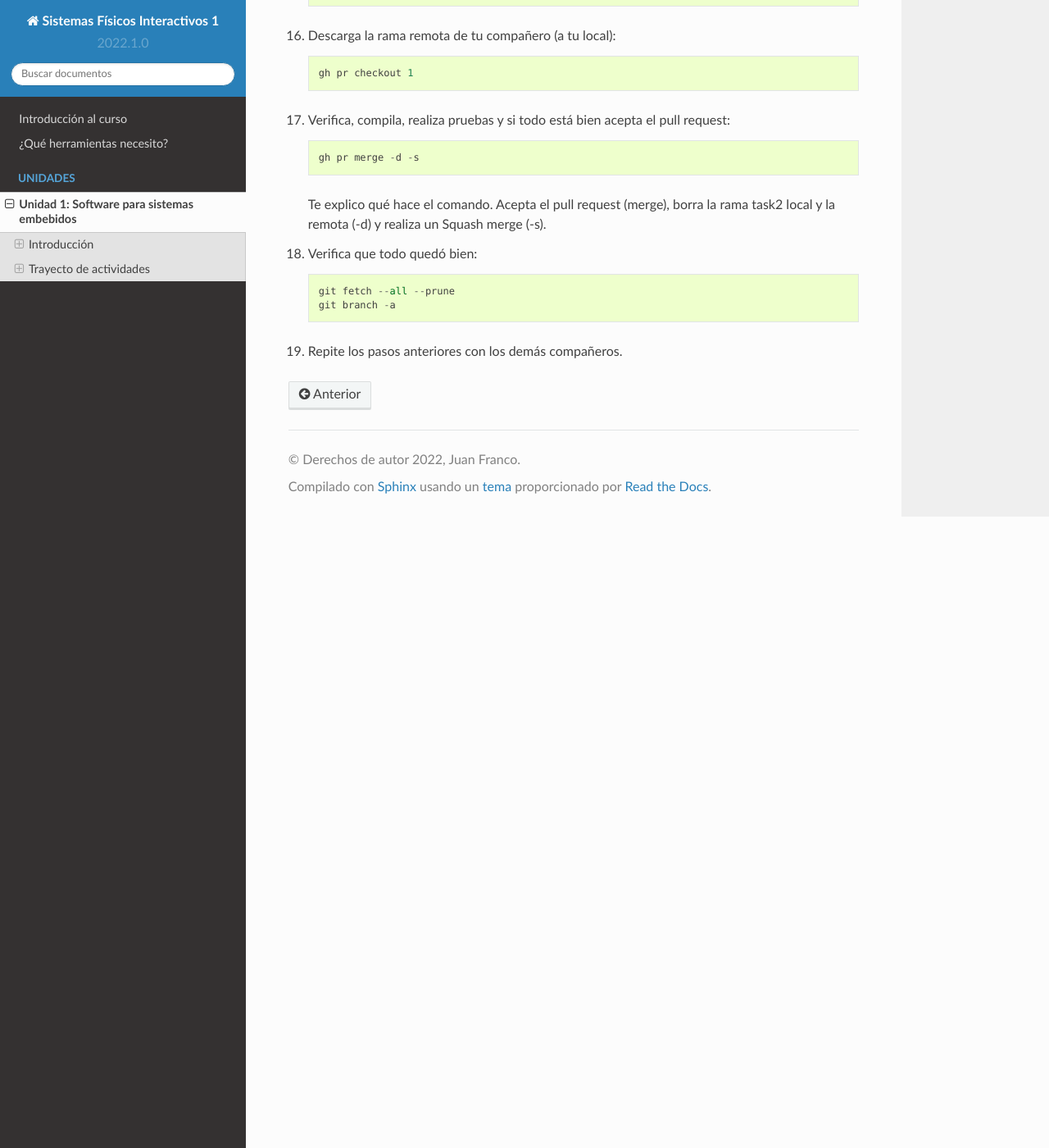
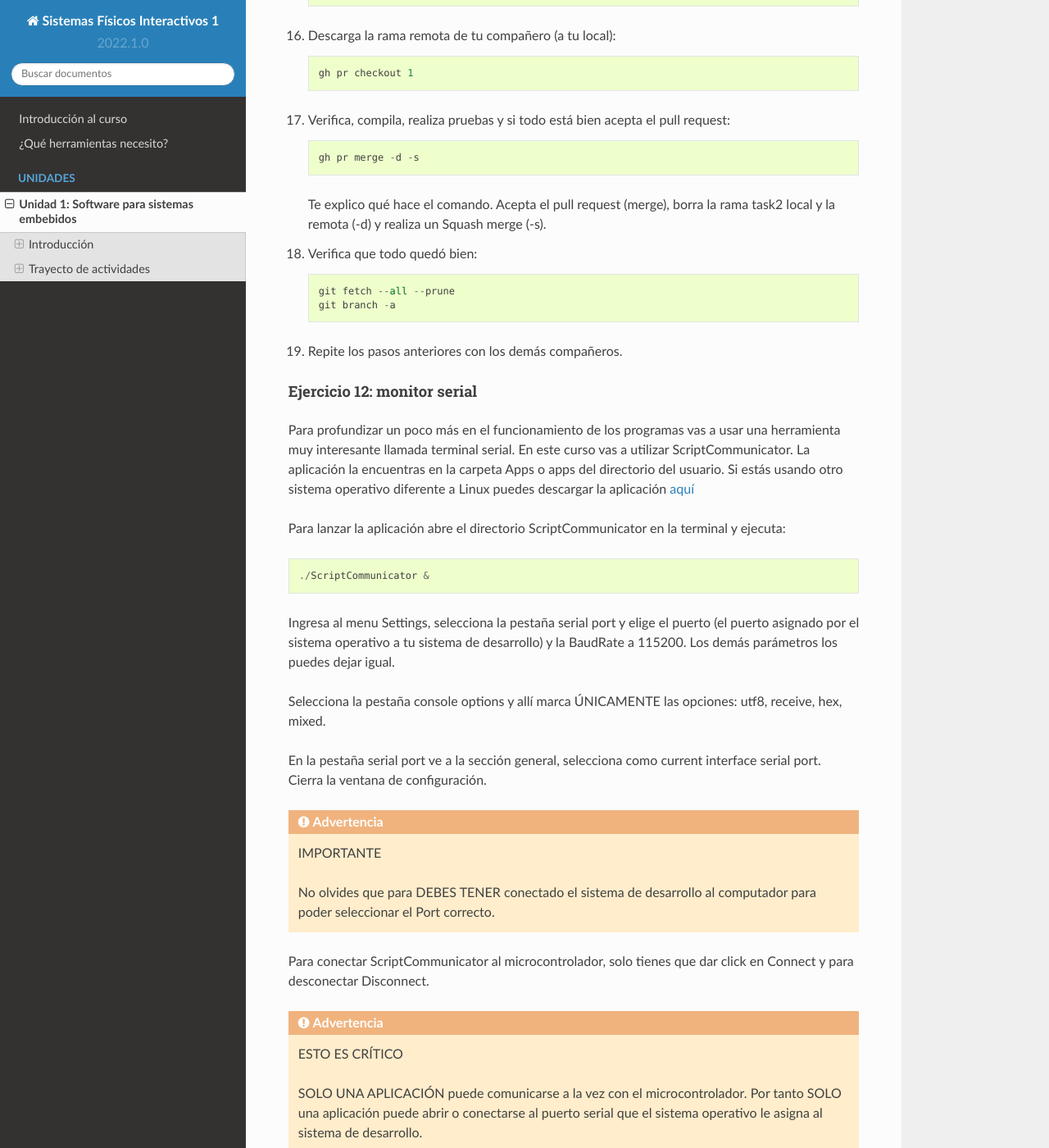
Before and after one commit to juanferfranco/SistemasFisicosInteractivos1, a Sphinx documentation site: the page built from docs/_unidad1/unidad1.rst, in a window 1280 px wide and 1400 px high, scrolled down 11055 px. Shown: the whole window at 82% size. Built offline with Sphinx 7.4.7 and the Read the Docs theme 2.0.0, drawn with Linux system fonts in a browser that asks for light colours; pages that are not in the unit, such as notebooks, are missing from menus; some of the changed text lies outside the part shown.

Commit message:
Until ex17 to review before publish

```diff
--- a/docs/_unidad1/unidad1.rst
+++ b/docs/_unidad1/unidad1.rst
@@ -575,163 +575,364 @@
 
 #. Repite los pasos anteriores con los demás compañeros.
 
-..
-  Ejercicio 14: punteros
-  ^^^^^^^^^^^^^^^^^^^^^^^
+Ejercicio 12: monitor serial
+^^^^^^^^^^^^^^^^^^^^^^^^^^^^^^
+Para profundizar un poco más en el funcionamiento de los programas
+vas a usar una herramienta muy interesante llamada terminal serial.
+En este curso vas a utilizar ScriptCommunicator. La aplicación
+la encuentras en la carpeta Apps o apps del directorio del usuario.
+Si estás usando otro sistema operativo diferente a Linux puedes
+descargar la aplicación `aquí <https://sourceforge.net/projects/scriptcommunicator/>`__
 
-  Vas a explorar un concepto fundamental de los lenguajes de programación
-  C y C++. Se trata de los punteros. Para ello, te voy a proponer que
-  escribas el siguiente programa. Para probarlo, debes abrir el monitor
-  serial y enviar un carácter. Asegúrate que en las configuraciones
-  del monitor serial tengas seleccionado ``No line ending`` y ``115200``.
+Para lanzar la aplicación abre el directorio ScriptCommunicator en la terminal
+y ejecuta::
 
-  .. code-block:: cpp
+  ./ScriptCommunicator &
 
-    void setup() {
-      Serial.begin(115200);
-    }
+Ingresa al menu Settings, selecciona la pestaña serial port y elige
+el puerto (el puerto asignado por el sistema operativo a tu sistema
+de desarrollo) y la BaudRate a 115200. Los demás parámetros los puedes
+dejar igual.
 
-    void loop() {
+Selecciona la pestaña console options y allí marca ÚNICAMENTE las opciones:
+utf8, receive, hex, mixed.
 
-      if(Serial.available()>0){ // Ha llegado al menos un dato por el puerto serial?
-        Serial.read(); // DEBO leer ese dato, sino se acumula y el buffer de recepción
-                      // del serial se llenará.
-        uint32_t var= 0;
-        uint32_t *pvar = &var; // Almaceno en pvar la dirección de var.
-        Serial.print("var content: "); // Envía por el puerto serial el arreglo de caracteres
-                                    // "var content"
-        Serial.print(*pvar);         // LEE el valor de var por medio de pvar
-        Serial.print('\n');          // Envía solo un carácter usas comillas sencillas.
-        *pvar = 10;                  // ESCRIBE el valor de var por medio de pvar
+En la pestaña serial port ve a la sección general, selecciona como
+current interface serial port. Cierra la ventana de configuración.
 
-        Serial.print("var content: ");
-        Serial.print(*pvar);
-        Serial.print('\n');
-      }
-    }
+.. warning:: IMPORTANTE
 
-  La variable ``pvar`` se conoce como puntero. Simplemente es una variable
-  en la cual se almacenan direcciones de otras variables. En este caso
-  en pvar se almacena la dirección de ``var``. Nota que debes decirle al
-  compilador cuál es el tipo de la variable (uint32_t en este caso)
-  cuya dirección será almacenada en pvar.
+  No olvides que para DEBES TENER conectado el sistema de desarrollo
+  al computador para poder seleccionar el Port correcto.
 
-  Ahora responde las siguientes preguntas:
+Para conectar ScriptCommunicator al microcontrolador, solo tienes que
+dar click en Connect y para desconectar Disconnect.
 
-  * ¿Cómo se declara un puntero?
-  * ¿Cómo se define un puntero? (cómo se inicializa)
-  * ¿Cómo se obtiene la dirección de una variable?
-  * ¿Cómo se puede leer el contenido de una variable por medio de un
-    puntero?
-  * ¿Cómo se puede escribir el contenido de una variable por medio
-    de un puntero?
+.. warning:: ESTO ES CRÍTICO
 
-  .. warning:: IMPORTANTE
+  SOLO UNA APLICACIÓN puede comunicarse a la vez con el microcontrolador.
+  Por tanto SOLO una aplicación puede abrir o conectarse al puerto
+  serial que el sistema operativo le asigna al sistema de desarrollo.
 
-    No avances hasta que este ejercicio no lo tengas claro.
+Ejercicio 13: retrieval practice
+^^^^^^^^^^^^^^^^^^^^^^^^^^^^^^^^^^^^^
 
-  Ejercicio 15: punteros y funciones
-  ^^^^^^^^^^^^^^^^^^^^^^^^^^^^^^^^^^^^^
+Ahora vas a probar ScriptCommunicator con el sistema de desarrollo.
 
-  Ahora analiza este programa:
+Usa el template para trabajar en equipo y crea una tarea con
+este código:
 
-  .. code-block:: cpp
+.. code-block:: cpp
 
-    void setup() {
-      Serial.begin(115200);
-    }
+  #include <Arduino.h>
+  #include "task1.h"
 
-    void changeVar(uint32_t *pdata) {
-      *pdata = 10;
-    }
+  void task1()
+  {
+      enum class Task1States
+      {
+          INIT,
+          WAIT_DATA
+      };
+      static Task1States task1State = Task1States::INIT;
 
-    void printVar(uint32_t value) {
-      Serial.print("var content: ");
-      Serial.print(value);
-      Serial.print('\n');
-    }
-
-    void loop() {
-
-      if (Serial.available() > 0) {
-        Serial.read();
-        uint32_t var = 0;
-        uint32_t *pvar = &var;
-        printVar(*pvar);
-        changeVar(pvar);
-        printVar(var);
-      }
-    }
-
-  Nota entonces como pdata recibe el valor de la dirección
-  de var que está almacenada en pvar.
-
-  Ejercicio 16: RETO
-  ^^^^^^^^^^^^^^^^^^^^^^^
-
-  Realiza un programa que intercambie mediante una función
-  el valor de dos variables definidas en la función loop.
-
-  Ejercicio 17: punteros y arreglos
-  ^^^^^^^^^^^^^^^^^^^^^^^^^^^^^^^^^^^
-
-  Realiza el siguiente programa. Luego abre el monitor serial. Verifica
-  que en las configuración indique ``No line ending`` y la velocidad sea
-  ``115200``. Envía 5 número de un solo dígito. ¿Qué hace el programa?
-
-  .. code-block:: cpp
-
-      void setup(){
+      switch (task1State)
+      {
+      case Task1States::INIT:
+      {
           Serial.begin(115200);
+          task1State = Task1States::WAIT_DATA;
+          break;
       }
 
-      void processData(uint8_t *pData, uint8_t size, uint8_t *res){
-        uint8_t sum = 0;
-
-        for(int i= 0; i< size; i++){
-          sum = sum + (pData[i] - 0x30);
-        }
-        *res =  sum;
+      case Task1States::WAIT_DATA:
+      {
+          // evento 1:
+          // Ha llegado al menos un dato por el puerto serial?
+          if (Serial.available() > 0)
+          {
+              Serial.read();
+              Serial.print("Hola computador\n");
+          }
+          break;
       }
 
-      void loop(void){
-        static uint8_t rxData[5];
-        static uint8_t dataCounter = 0;
+      default:
+      {
+          break;
+      }
+      }
+  }
 
-        if(Serial.available() > 0){
-            rxData[dataCounter] = Serial.read();
-            dataCounter++;
-          if(dataCounter == 5){
-            uint8_t result = 0;
-            processData(rxData, dataCounter, &result);
-            dataCounter = 0;
-            Serial.println(result);
-          }
-        }
+Ahora abre ScriptCommunicator:
+
+* Presiona el botón Connect.
+* Selecciona la pestaña Mixed.
+* Luego escribe una letra en la caja de texto que está debajo del botón
+  ``send``. Si quiere coloca la letra `s`.
+* Al lado del botón send selecciona la opción utf8.
+* Dale click a send.
+* Deberías recibir el mensaje ``Hola computador``.
+
+Ahora PIENSA:
+
+#. Analiza el programa.
+#. `Abre <https://www.asciitable.com/>`__ esta tabla.
+#. Analiza los números que se ven debajo de las letras. Nota
+   que luego de la r, abajo, hay un número. ¿Qué es ese número?
+#. ¿Qué relación encuentras entre las letras y los números?
+
+Ejercicio 14: punteros
+^^^^^^^^^^^^^^^^^^^^^^^
+
+Vas a explorar un concepto fundamental de los lenguajes de programación
+C y C++. Se trata de los punteros. Para ello, te voy a proponer que
+escribas el siguiente programa (es una tarea). Para probarlo usa ScriptCommunicator.
+
+.. code-block:: cpp
+
+  #include <Arduino.h>
+  #include "task1.h"
+
+  void task1()
+  {
+      enum class Task1States
+      {
+          INIT,
+          WAIT_DATA
+      };
+      static Task1States task1State = Task1States::INIT;
+
+      switch (task1State)
+      {
+      case Task1States::INIT:
+      {
+          Serial.begin(115200);
+          task1State = Task1States::WAIT_DATA;
+          break;
       }
 
-  Piensa en las siguientes cuestiones:
+      case Task1States::WAIT_DATA:
+      {
+          // evento 1:
+          // Ha llegado al menos un dato por el puerto serial?
+          if (Serial.available() > 0)
+          {
+              // DEBES leer ese dato, sino se acumula y el buffer de recepción
+              // del serial se llenará.
+              Serial.read();
+              uint32_t var = 0;
+              // Almacena en pvar la dirección de var.
+              uint32_t *pvar = &var;
+              // Envía por el serial el contenido de var usando
+              // el apuntador pvar.
+              printf("var content: %d\n", *pvar);
+              // ESCRIBE el valor de var usando pvar
+              *pvar = 10;
+              printf("var content: %d\n", *pvar);
+          }
+          break;
+      }
 
-  * ¿Por qué es necesario declarar ``rxData`` static?
-  * dataCounter se define static y se inicializa en 0. Cada
-    vez que se ingrese a la función loop dataCounter se inicializa
-    a 0? ¿Por qué es necesario declararlo static?
-  * Observa que el nombre del arreglo corresponde a la dirección
-    del primer elemento del arreglo. Por tanto, usar en una expresión
-    el nombre rxData (sin el operador []) equivale a &rxData[].
-  * En la expresión ``sum = sum + (pData[i] - 0x30);`` observa que
-    puedes usar el puntero pData para indexar cada elemento del
-    arreglo mediante el operador [].
-  * Finalmente, la constante ``0x30`` en ``(pData[i] - 0x30)`` ¿Por qué
-    es necesaria? Porque al enviar un carácter numérico desde
-    el monitor serial, este se envía codificado, es decir, se envía
-    un byte codificado en ASCII que representa al número. Por tanto,
-    es necesario decodificar dicho valor. El código ASCII que
-    representa los valores del 0 al 9 es respectivamente: 0x30, 0x31,
-    0x32, 0x33, 0x34, 0x35, 0x36, 0x37, 0x38, 0x39. De esta manera,
-    si envías el ``1`` recibirás el valor 0x31. Si restas de 0x31 el
-    0x30 obtendrás el número 1.
+      default:
+      {
+          break;
+      }
+      }
+  }
 
+La variable ``pvar`` se conoce como puntero. Simplemente es una variable
+en la cual se almacenan direcciones de otras variables. En este caso,
+en pvar se almacena la dirección de ``var``. Nota que debes decirle al
+compilador el tipo de la variable (uint32_t en este caso)
+cuya dirección será almacenada en pvar.
+
+Ahora responde las siguientes preguntas:
+
+* ¿Cómo se declara un puntero?
+* ¿Cómo se define un puntero? (cómo se inicializa)
+* ¿Cómo se obtiene la dirección de una variable?
+* ¿Cómo se puede leer el contenido de una variable por medio de un
+  puntero?
+* ¿Cómo se puede escribir el contenido de una variable por medio
+  de un puntero?
+
+.. warning:: IMPORTANTE
+
+  No avances hasta que este ejercicio no lo tengas claro.
+
+Ejercicio 15: punteros y funciones
+^^^^^^^^^^^^^^^^^^^^^^^^^^^^^^^^^^^^^
+
+Vas a escribir el siguiente programa, pero antes de ejecutarlo vas
+a tratar de lanzar una HIPÓTESIS de qué hace. Luego lo vas a
+ejecutar y compararás el resultado con lo que creías. Si el
+resultado no es el esperado, no deberías seguir al siguiente
+ejercicio hasta que no experimentes y salgas de la duda.
+
+.. code-block:: cpp
+
+  #include <Arduino.h>
+  #include "task1.h"
+
+  static void changeVar(uint32_t *pdata)
+  {
+      *pdata = 10;
+  }
+
+  static void printVar(uint32_t value)
+  {
+      printf("var content: %d\n", value);
+  }
+
+  void task1()
+  {
+      enum class Task1States
+      {
+          INIT,
+          WAIT_DATA
+      };
+      static Task1States task1State = Task1States::INIT;
+
+      switch (task1State)
+      {
+      case Task1States::INIT:
+      {
+          Serial.begin(115200);
+          task1State = Task1States::WAIT_DATA;
+          break;
+      }
+
+      case Task1States::WAIT_DATA:
+      {
+          // evento 1:
+          // Ha llegado al menos un dato por el puerto serial?
+          if (Serial.available() > 0)
+          {
+              Serial.read();
+              uint32_t var = 0;
+              uint32_t *pvar = &var;
+              printVar(*pvar);
+              changeVar(pvar);
+              printVar(var);
+          }
+          break;
+      }
+
+      default:
+      {
+          break;
+      }
+      }
+  }
+
+Ejercicio 16: retrieval practice (evaluación formativa)
+^^^^^^^^^^^^^^^^^^^^^^^^^^^^^^^^^^^^^^^^^^^^^^^^^^^^^^^^^
+Realiza un programa que intercambie mediante una función
+el valor de dos variables. Clona `este <https://classroom.github.com/a/DpmeuO2p>`__
+repositorio para que trabajes con tus compañeros.
+
+Ejercicio 17: punteros y arreglos
+^^^^^^^^^^^^^^^^^^^^^^^^^^^^^^^^^^^
+
+Escribe el siguiente programa (como siempre te doy la tarea). ``ANALIZA`` qué
+hace, cómo funciona y qué necesitas para probarlo. No olvides revisar de nuevo
+una tabla ASCII. Para hacer las pruebas usa ScriptCommunicator y abre la pestaña
+Utf8.
+
+.. code-block:: cpp
+
+  #include <Arduino.h>
+  #include "task1.h"
+
+  static void processData(uint8_t *pData, uint8_t size, uint8_t *res)
+  {
+
+      uint8_t sum = 0;
+      for (int i = 0; i < size; i++)
+      {
+          sum = sum + (pData[i] - 0x30);
+      }
+      *res = sum;
+  }
+
+  void task1()
+  {
+      enum class Task1States
+      {
+          INIT,
+          WAIT_DATA
+      };
+      static Task1States task1State = Task1States::INIT;
+      static uint8_t rxData[5];
+      static uint8_t dataCounter = 0;
+
+      switch (task1State)
+      {
+      case Task1States::INIT:
+      {
+          Serial.begin(115200);
+          task1State = Task1States::WAIT_DATA;
+          break;
+      }
+
+      case Task1States::WAIT_DATA:
+      {
+          // evento 1:
+
+          if (Serial.available() > 0)
+          {
+              rxData[dataCounter] = Serial.read();
+              dataCounter++;
+              if (dataCounter == 5)
+              {
+                  uint8_t result = 0;
+                  processData(rxData, dataCounter, &result);
+                  dataCounter = 0;
+                  printf("result: %d\n",result);
+              }
+          }
+          break;
+      }
+
+      default:
+      {
+          break;
+      }
+      }
+  }
+
+
+Piensa en las siguientes cuestiones:
+
+* ¿Por qué es necesario declarar ``rxData`` static?
+* dataCounter se define static y se inicializa en 0. Cada
+  vez que se ingrese a la función loop dataCounter se inicializa
+  a 0? ¿Por qué es necesario declararlo static?
+* Observa que el nombre del arreglo corresponde a la dirección
+  del primer elemento del arreglo. Por tanto, usar en una expresión
+  el nombre rxData (sin el operador []) equivale a &rxData[0].
+* En la expresión ``sum = sum + (pData[i] - 0x30);`` observa que
+  puedes usar el puntero pData para indexar cada elemento del
+  arreglo mediante el operador [].
+* Finalmente, la constante ``0x30`` en ``(pData[i] - 0x30)`` ¿Por qué
+  es necesaria?
+
+
+.. tip:: ALERTA DE SPOILER
+
+    Con respecto a la pregunta anterior. Al enviar un carácter numérico desde
+  ScriptCommunicator este se envía codificado, es decir, se envía
+  un byte codificado en ASCII que representa al número. Por tanto,
+  es necesario decodificar dicho valor. El código ASCII que
+  representa los valores del 0 al 9 es respectivamente: 0x30, 0x31,
+  0x32, 0x33, 0x34, 0x35, 0x36, 0x37, 0x38, 0x39. De esta manera,
+  si envías el ``1`` recibirás el valor 0x31. Si restas de 0x31 el
+  0x30 obtendrás el número 1.
+
+  Repite el ejercicio anterior pero esta vez usa la pestaña Mixed.
+
+..
   Ejercicio 18: comunicaciones seriales
   ^^^^^^^^^^^^^^^^^^^^^^^^^^^^^^^^^^^^^^^^^^^
 
@@ -832,46 +1033,6 @@
   * La tarea taskSerial() debe tener algún mecanismo para ir contando
     la cantidad de datos que han llegado. ¿Cómo lo harías?
 
-  Ejercicio 23: terminal serial
-  ^^^^^^^^^^^^^^^^^^^^^^^^^^^^^^^^
-
-  Vamos a detenernos un momento en el software del lado del
-  computador: el terminal. Veamos dos de ellas, la terminal
-  de arduino y `esta <https://sourceforge.net/projects/scriptcommunicator/>`__
-  otra (scriptcommunicator)
-
-  Considera el siguiente programa
-
-  .. code-block:: cpp
-
-      void setup()
-      {
-        Serial.begin(9600);
-      }
-      void loop()
-      {
-        if(Serial.available() > 0){
-          Serial.read();
-          int8_t var = -1;
-          Serial.println("Inicio de la prueba");
-          Serial.write(var);
-          Serial.print("\n");
-          Serial.print(var);
-          Serial.print('\n');
-          Serial.println("Fin de la prueba");
-        }
-      }
-
-  Ejecuta el programa
-
-  ¿Qué observas en la terminal de arduino justo en estas dos líneas?
-
-  .. code-block:: cpp
-
-      Serial.write(var);
-      Serial.print(var);
-
-  ¿Qué observas en Scriptcommunicator para las dos líneas anteriores?
 
   Ejercicio 24: miniRETO
   ^^^^^^^^^^^^^^^^^^^^^^^
@@ -1041,6 +1202,9 @@
             <iframe width="100%" height="315" src="https://www.youtube.com/embed/dyONJlylaBo" frameborder="0" allow="accelerometer; autoplay; encrypted-media; gyroscope; picture-in-picture" allowfullscreen></iframe>
       </div>
 
+
+
+
   Evaluación de la unidad
   -------------------------
 
```
